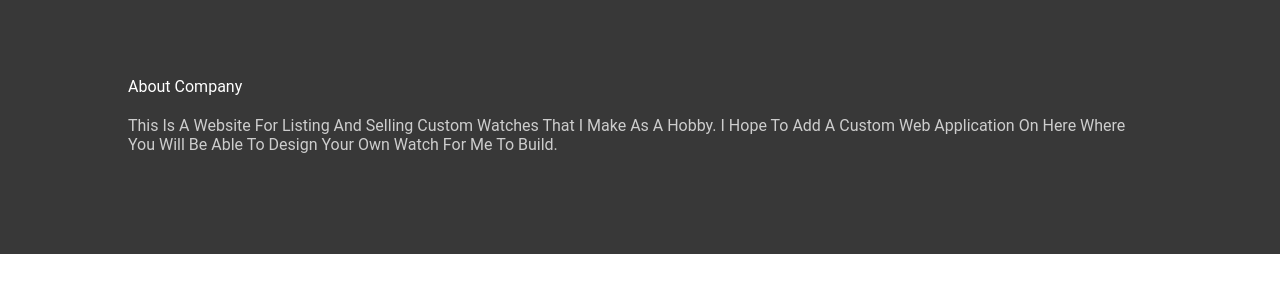
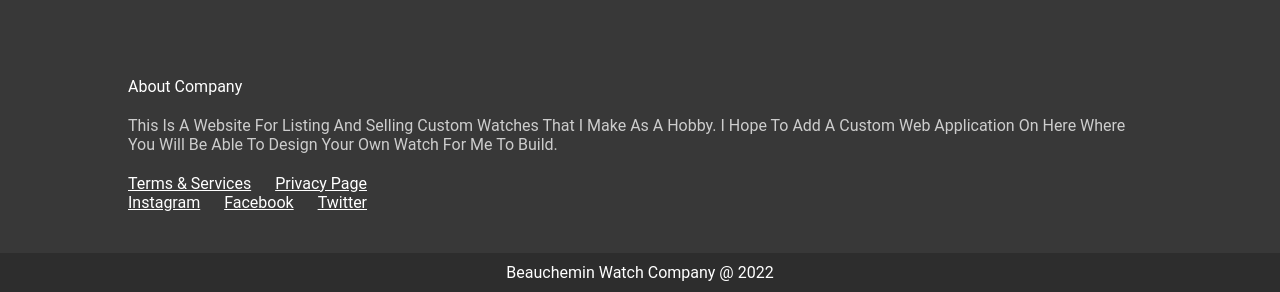
Before and after one commit to jbeauchemin15/beauchemin-watch-company, a plain HTML site: page Public/index.html in a window 1280 px wide. Shown: the part 3897-4189 px from the top of the page. Before the commit the page ends 4151 px from the top, so only its background shows below. Drawn offline with Linux system fonts and the light colour scheme.

```diff
--- a/Public/css/footer.css
+++ b/Public/css/footer.css
@@ -57,3 +57,30 @@
     margin-top: 80px;
     color: #fff;
 }
+
+.footer-social-container {
+    margin-top: 40px;
+    display: flex;
+    justify-content: space-between;
+}
+
+.social-link {
+    color: #fff;
+    margin-left: 20px;
+    text-transform: capitalize;
+}
+
+.social-link:nth-child(1) {
+    margin-left: 0;
+}
+
+.footer-credit {
+    width: 100%;
+    padding: 10px;
+    position: absolute;
+    left: 0;
+    bottom: 0;
+    text-align: center;
+    color: #fff;
+    background: rgba(0, 0, 0, 0.2);
+}
--- a/Public/index.html
+++ b/Public/index.html
@@ -382,40 +382,12 @@
     </div>
 </section>
 
-<footer>
-    <div class="footer-content">
-        <img src="img/white-watch-logo.svg" class="logo" alt="">
-        <div class="footer-ul-container">
-
-            <ul class="category">
-                <li class="category-title">Watch Categories</li>
-                <li><a href="#" class="footer-link">dive</a></li>
-                <li><a href="#" class="footer-link">dress</a></li>
-                <li><a href="#" class="footer-link">field</a></li>
-                <li><a href="#" class="footer-link">pilot</a></li>
-                <li><a href="#" class="footer-link">chronograph</a></li>
-            </ul>
-
-            <ul class="category">
-                <li class="category-title">Watch Accessories</li>
-                <li><a href="#" class="footer-link">dive</a></li>
-                <li><a href="#" class="footer-link">dress</a></li>
-                <li><a href="#" class="footer-link">field</a></li>
-                <li><a href="#" class="footer-link">pilot</a></li>
-                <li><a href="#" class="footer-link">chronograph</a></li>
-            </ul>
-
-        </div>
-
-    </div>
-
-    <p class="footer-title">About Company</p>
-    <p class="info">This is a website for listing and selling custom watches that I make as a hobby. I hope to add a custom web application on here where you will be able to design your own watch for me to build.</p>
-    <!-- Add social Links Code Here - This is where I stopped - Video Time Stamp: 47:41 -->
-</footer>
+<footer></footer>
 
 <script src="js/nav.js"></script>
 <script src="js/home.js"></script>
+<script src="js/footer.js"></script>
+
 
 </body>
 </html>
--- /dev/null
+++ b/Public/js/footer.js
@@ -0,0 +1,48 @@
+const createFooter = () => {
+    let footer = document.querySelector('footer');
+
+    footer.innerHTML = `
+        <div class="footer-content">
+        <img src="img/white-watch-logo.svg" class="logo" alt="">
+        <div class="footer-ul-container">
+
+            <ul class="category">
+                <li class="category-title">Watch Categories</li>
+                <li><a href="#" class="footer-link">dive</a></li>
+                <li><a href="#" class="footer-link">dress</a></li>
+                <li><a href="#" class="footer-link">field</a></li>
+                <li><a href="#" class="footer-link">pilot</a></li>
+                <li><a href="#" class="footer-link">chronograph</a></li>
+            </ul>
+
+            <ul class="category">
+                <li class="category-title">Watch Accessories</li>
+                <li><a href="#" class="footer-link">dive</a></li>
+                <li><a href="#" class="footer-link">dress</a></li>
+                <li><a href="#" class="footer-link">field</a></li>
+                <li><a href="#" class="footer-link">pilot</a></li>
+                <li><a href="#" class="footer-link">chronograph</a></li>
+            </ul>
+
+        </div>
+
+    </div>
+
+    <p class="footer-title">About Company</p>
+    <p class="info">This is a website for listing and selling custom watches that I make as a hobby. I hope to add a custom web application on here where you will be able to design your own watch for me to build.</p>
+    <div class="footer-social-media">
+        <div>
+            <a href="#" class="social-link">terms & services</a>
+            <a href="#" class="social-link">privacy page</a>
+        </div>
+        <div>
+            <a href="#" class="social-link">instagram</a>
+            <a href="#" class="social-link">facebook</a>
+            <a href="#" class="social-link">twitter</a>
+        </div>
+    </div>
+    <p class="footer-credit">Beauchemin Watch Company @ 2022</p>
+    `;
+}
+
+createFooter();
```
Also changed, not shown: Public/product.html (added, +19 -0 lines), Public/css/product.css (added), Public/js/product.js (added).
